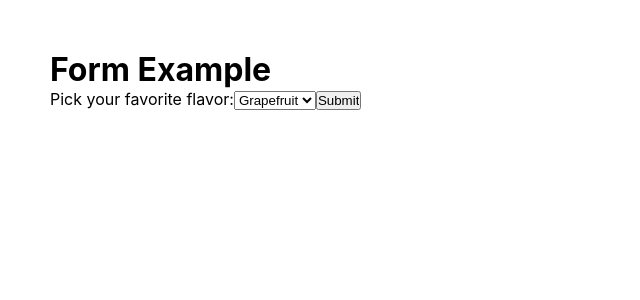
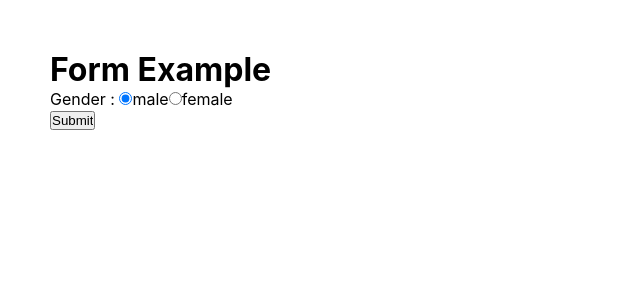
Before and after one commit to fawad1997/ReactJS, a React (Create React App) app in the folder myapp/: page / in a window 1280 px wide. Shown: the top 300 px of the page, without its empty margins (0-640 px from the left). Built offline with nearby package versions, Linux system fonts and the light colour scheme.

Commit message:
radiobuttons

```diff
--- a/myapp/src/components/FormExample.js
+++ b/myapp/src/components/FormExample.js
@@ -4,17 +4,18 @@ class FormExample extends Component {
     constructor(props) {
         super(props)
         this.state = {
-             flavor:''
+             gender:'male'
         }
         this.handleSubmit = this.handleSubmit.bind(this)
     }
     changeHandler = (event) =>{
+        alert([event.target.name]+' = '+ event.target.value)
         this.setState({
             [event.target.name]: event.target.value
         })
     }
     handleSubmit(event) {
-        alert('flavor was ' + this.state.flavor);
+        alert('gender was ' + this.state.gender);
         event.preventDefault();
       }
     render() {
@@ -22,15 +23,9 @@ class FormExample extends Component {
             <React.Fragment>
                 <h1>Form Example</h1>
                 <form  onSubmit={this.handleSubmit}>
-                    <label>
-                        Pick your favorite flavor:
-                        <select name="flavor" value={this.state.flavor} onChange={this.changeHandler}>
-                            <option value="grapefruit">Grapefruit</option>
-                            <option value="lime">Lime</option>
-                            <option value="coconut">Coconut</option>
-                            <option value="mango">Mango</option>
-                        </select>
-                    </label>
+                    <label>Gender : </label>
+                    <label><input type="radio" name="gender" value="male" checked={this.state.gender==='male'} onChange={this.changeHandler}></input>male</label>
+                    <label><input type="radio" name="gender" value="female" checked={this.state.gender==='female'} onChange={this.changeHandler}></input>female</label><br/>
                     <input type="submit" value="Submit" />
                 </form>
             </React.Fragment>
```
Also changed, not shown: 1 other file (tests, documents, lock files or other folders).
